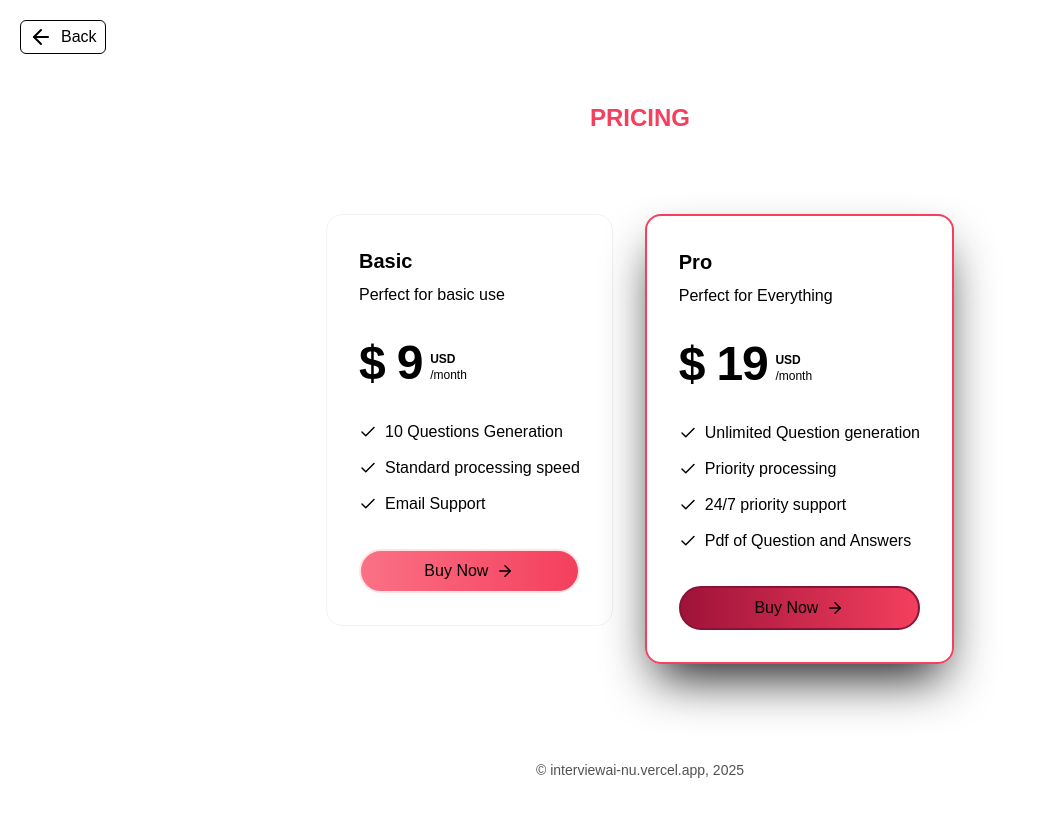
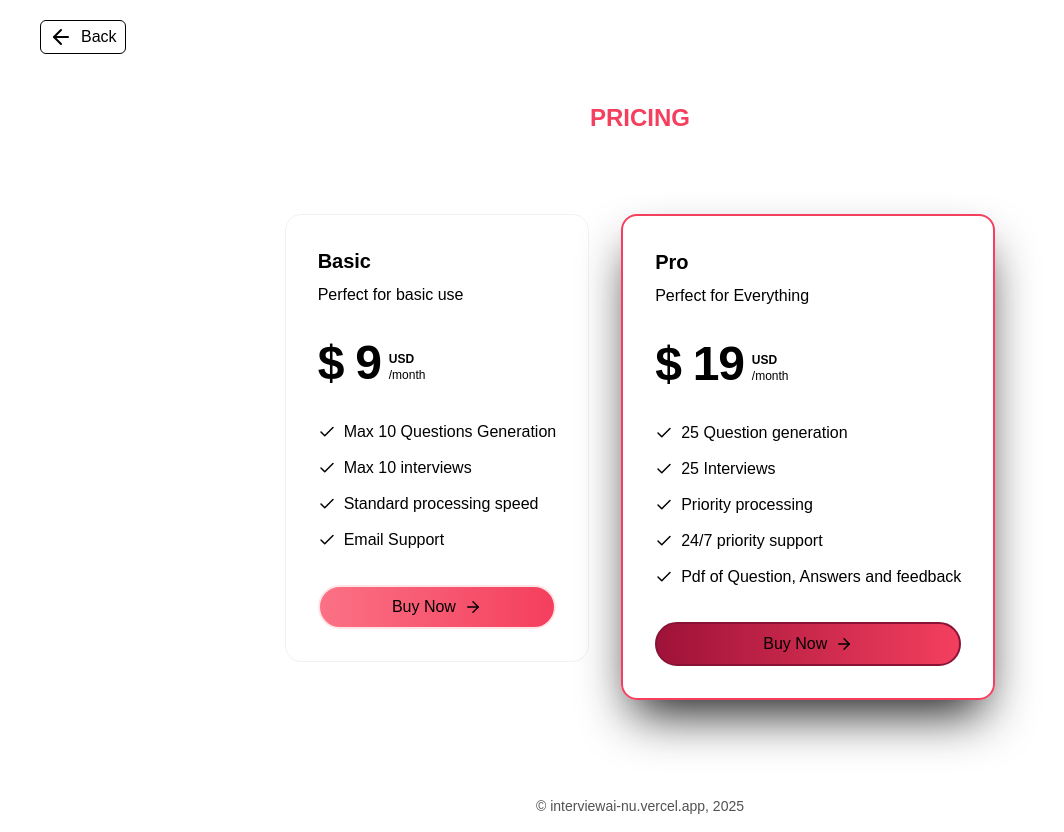
Before and after one commit to git-mern/InterviewAI, a Next.js app: page /pricing in a window 1280 px wide. Shown: the whole page, without its empty margins (0-1064 px from the left). Before the commit the page ends 800 px from the top, so only its background shows below. Built offline with nearby package versions, Linux system fonts and the light colour scheme.

Commit message:
Updated some ui fixes

```diff
--- a/app/dashboard/_components/interviewadd.jsx
+++ b/app/dashboard/_components/interviewadd.jsx
@@ -22,6 +22,7 @@ import { useUser } from "@clerk/nextjs";
 import moment from "moment";
 import { useRouter } from "next/navigation";
 import { eq } from "drizzle-orm";
+import Link from "next/link";
 
 const InterviewAdd = () => {
   const [open, setOpen] = useState(false);
@@ -117,28 +118,44 @@ const InterviewAdd = () => {
       <Dialog open={open} onOpenChange={setOpen}>
         <DialogTrigger asChild>
           <div
-            className="w-full max-w-md mx-auto sm:max-w-xs  bg-neutral-200 px-6 sm:px-4 py-6 sm:py-4 border rounded-lg hover:scale-105 cursor-pointer hover:shadow-md transition-all flex justify-center items-center"
+            className="w-full max-w-md mx-auto sm:max-w-xs bg-neutral-200 px-6 sm:px-4 py-6 sm:py-4 border rounded-lg hover:scale-105 cursor-pointer hover:shadow-md transition-all flex justify-center items-center"
             onClick={() => {
               if (!interviewLimitReached) setOpen(true);
             }}>
             <p className="font-semibold flex items-center text-base md:text-lg sm:text-base">
-              <PlusIcon className="w-5 h-5 sm:w-4 sm:h-4 mr-2" />
-              {interviewLimitReached ? "Limit Reached" : "Create new"}
+              {interviewLimitReached ? (
+                <>
+                  <p className="text-red-700">Limit Reached</p>
+                </>
+              ) : (
+                <>
+                  <PlusIcon className="w-5 h-5 sm:w-4 sm:h-4 mr-2" />
+                  Create new
+                </>
+              )}
             </p>
           </div>
         </DialogTrigger>
 
         <DialogContent className="">
           <DialogHeader>
-            <DialogTitle className="flex justify-center items-center text-rose-800 mb-5 text-2xl">
-              Upgrade
-            </DialogTitle>
+            <DialogTitle></DialogTitle>
 
             {interviewLimitReached ? (
-              <p className="text-red-500 mt-4">
-                You have reached the maximum of 5 interviews. Please delete an
-                old one to continue.
-              </p>
+              <>
+                <DialogTitle className="flex justify-center items-center text-amber-500 mb-5 text-2xl">
+                  <Link
+                    href={"/pricing"}
+                    className="px-3 py-1 border rounded-md border-neutral-500 transition ease-in-out hover:bg-black/10
+                    ">
+                    Upgrade
+                  </Link>
+                </DialogTitle>
+                <p className="text-red-500 mt-4 text-center">
+                  You have reached the maximum of 5 interviews. Please delete an
+                  old one to continue.
+                </p>
+              </>
             ) : (
               <>
                 <DialogTitle>Interview Details</DialogTitle>
--- a/app/dashboard/_components/navbar.jsx
+++ b/app/dashboard/_components/navbar.jsx
@@ -1,6 +1,5 @@
 "use client";
 
-import { Button } from "@/components/ui/button";
 import { SignedIn, SignedOut, UserButton } from "@clerk/nextjs";
 import Link from "next/link";
 import { usePathname, useRouter } from "next/navigation";
@@ -8,10 +7,12 @@ import React, { useState, useEffect } from "react";
 import { motion, AnimatePresence } from "framer-motion";
 import { Menu, X } from "lucide-react";
 import Image from "next/image";
+import { Button } from "@/components/ui/button";
 
 const links = [
   { link: "/dashboard", title: "Dashboard" },
   { link: "/dashboard/interview", title: "Interviews" },
+  { link: "/pricing", title: "Pricing" },
   { link: "/contact", title: "Contact" },
 ];
 
@@ -43,7 +44,7 @@ const Navbar = () => {
         </Link>
 
         {/* Desktop Navigation */}
-        <nav className="hidden md:flex gap-6 items-center">
+        <nav className="hidden md:flex gap-1   items-center">
           {links.map((link, index) => (
             <motion.div
               key={index}
--- a/app/pricing/page.jsx
+++ b/app/pricing/page.jsx
@@ -61,7 +61,7 @@ const PricingSection = () => {
       <div>
         <Link
           href={"/"}
-          className="flex gap-2 border w-fit px-2 py-1 rounded-md mt-5 ml-5 border-black hover:bg-black/10 transition transform ease-in-out duration-300">
+          className="flex gap-2 border w-fit px-2 py-1 rounded-md mt-5 ml-10 border-black hover:bg-black/10 transition transform ease-in-out duration-300">
           <ArrowLeft /> Back
         </Link>
       </div>
--- a/lib/plans.js
+++ b/lib/plans.js
@@ -5,7 +5,8 @@ export const plans = [
     description: "Perfect for basic use",
     price: 9,
     items: [
-      "10 Questions Generation",
+      "Max 10 Questions Generation",
+      "Max 10 interviews",
       "Standard processing speed",
       "Email Support",
     ],
@@ -18,10 +19,11 @@ export const plans = [
     price: 19,
     description: "Perfect for Everything",
     items: [
-      "Unlimited Question generation",
+      "25 Question generation",
+      "25 Interviews",
       "Priority processing",
       "24/7 priority support",
-      "Pdf of Question and Answers",
+      "Pdf of Question, Answers and feedback",
     ],
     paymentLink: "",
     priceId: "",
```
